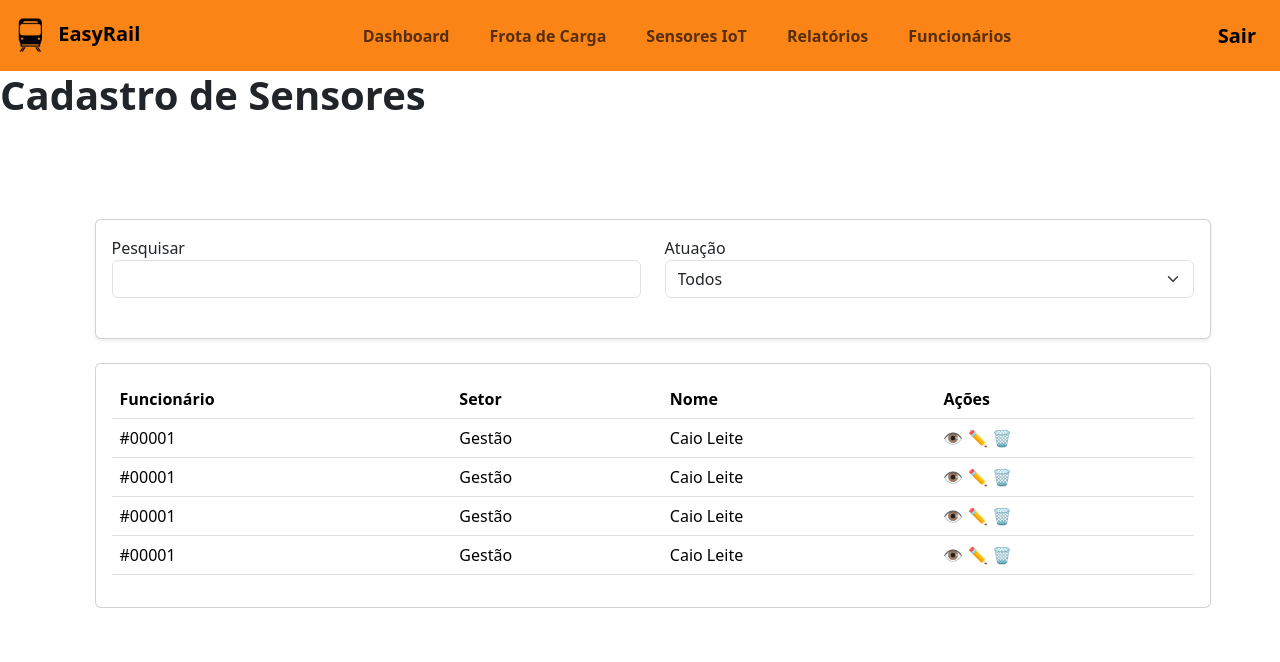
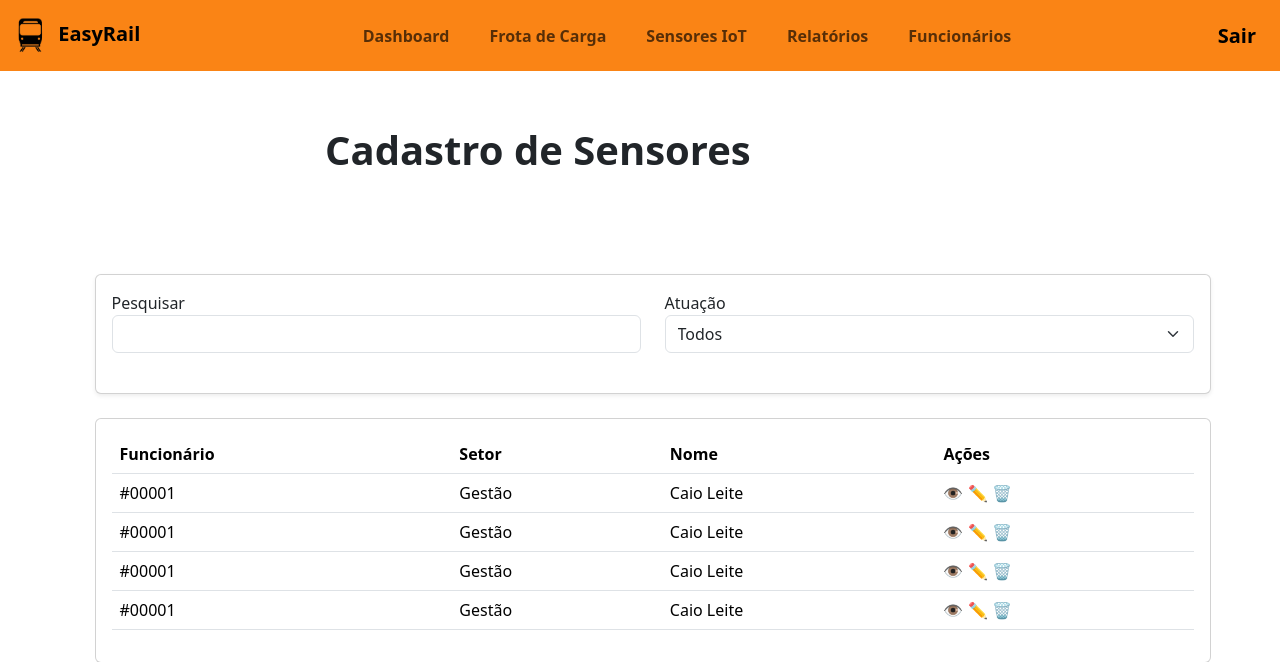
Before and after one commit to devcaetan0/EasyRail-S.A, a PHP site: page /public/sensores.html in a window 1280 px wide. Shown: the top 662 px of the page. Run offline with PHP 8.4, Linux system fonts and the light colour scheme.

Commit message:
feat: alterações na posição do titulo principal.

```diff
--- a/styles/style.css
+++ b/styles/style.css
@@ -125,3 +125,15 @@
     margin-top: 70px;
 
 }
+
+
+
+/* ===== CADASTRO SENSORES ===== */
+
+.titulo-cadastro-s {
+
+    margin-left: 325px;
+    margin-top: 55px;
+
+
+}
```
